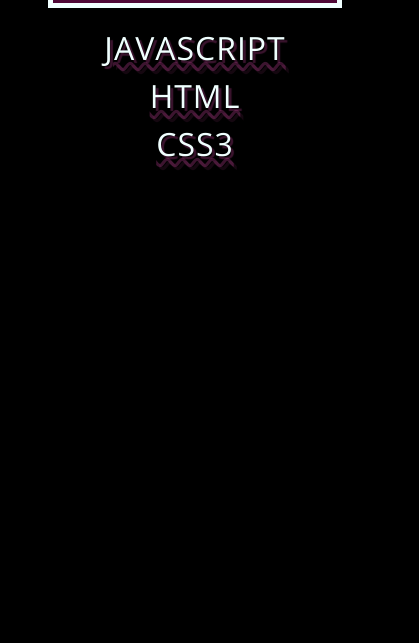
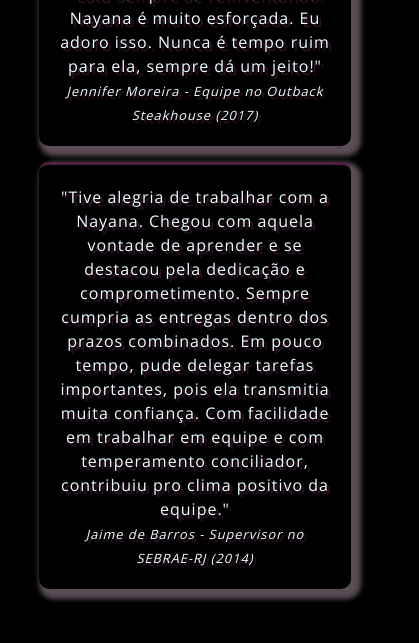
Before and after one commit to NayanaLoivos/CCC-projeto3--portfolio-inicial, a plain HTML site: page index.html in a window 390 px wide. Shown: the part 649-1292 px from the top of the page, 419 px wide, since content can reach past the window. Before the commit the page ends 849 px from the top, so only its background shows below. Drawn offline with nearby package versions, Linux system fonts and the light colour scheme.

Commit message:
Formatação dos depoimentos que substituiram as competências e Formatação da responsividade.

```diff
--- a/index.html
+++ b/index.html
@@ -15,15 +15,44 @@
 
     <header>
         <div class="contanier-da-foto">
-            <img src="foto-nayana-apresentacao.png" alt="Foto Nayana Loivos com o corpo ligeiramente lateral e cabeça ligeiramente inclinada.
+            <img class="contanier-foto"src="foto-portifolio.png" alt="Foto Nayana Loivos com o corpo ligeiramente lateral e cabeça ligeiramente inclinada.
             Possui um blaser de cor preta e uma blusa branca com uma forma de folha repetida por toda a blusa na cor azul.">
-        <h1 class="contanier-titulo">Nayana Loivos</h1>
+            <h1 class="contanier-titulo">Nayana Loivos</h1>
         </div>
-        <ul class="competencias">
-            <li>JavaScript</li>
-            <li>HTML</li>
-            <li>CSS3</li>
-    </ul>
+        <section class="cards-competencias">
+            <div class="column">
+                <div class="card">
+                    <blockquote class="card-content">
+                        <p>"Só tenho a agradecer a Nayana, por ter engrandecido a minha equipe
+                            trazendo sempre ideias criativas, sabendo lidar com problemas difíceis,
+                            e além de ser uma excelente profissional."</p>
+                        <cite class="card-citacao">Fernanda Souza - Gerente no curso Kumon (2018)</cite>
+                    </blockquote>
+                </div>
+            </div>
+            <div class="column">
+                <div class="card">
+                    <blockquote class="card-content">
+                        <p>"Está sempre se reinventando. Nayana é muito esforçada. Eu adoro isso.
+                            Nunca é tempo ruim para ela, sempre dá um jeito!"</p>
+                        <cite class="card-citacao">Jennifer Moreira - Equipe no Outback Steakhouse (2017)</cite>
+                    </blockquote>
+                </div>
+            </div>
+            <div class="column">
+                <div class="card">
+                    <blockquote class="card-content">
+                        <p>"Tive alegria de trabalhar com a Nayana. Chegou com aquela vontade de aprender e se destacou
+                            pela dedicação e comprometimento. Sempre cumpria as entregas dentro dos prazos
+                            combinados. Em pouco tempo, pude delegar tarefas importantes, pois ela transmitia
+                            muita confiança. Com facilidade em trabalhar em equipe e com temperamento conciliador,
+                            contribuiu pro clima positivo da equipe."</p>
+                        <cite class="card-citacao">Jaime de Barros - Supervisor no SEBRAE-RJ (2014)</cite>
+                    </blockquote>
+                </div>
+            </div>
+            </section>
+
     </header>
 </body>
 </html>
--- a/style.css
+++ b/style.css
@@ -1,36 +1,65 @@
 html {
   font-family: "Open Sans", sans-serif;
   background-color: #000000;
+  margin: 10%;
 }
 
-body {
-  margin: 2rem 2rem;
-}
 
 .contanier-da-foto {
-    background: #e0189e59;
   border: 5px solid azure;
   padding: 1rem;
   position: relative;
-    margin: 5%;
+  border-radius: 10px;
+  box-shadow: 0px 5px 5px 5px #ffdbf359;
 }
 
-.contanier-titulo, .competencias {
+.contanier-foto {
+  width: 50%;
+}
+
+.contanier-titulo, .card-content {
     color: azure;
-    font-size: 2rem;
+    font-size: 1rem;
     line-height: 1.5;
     letter-spacing: 0.0625rem;
-    text-transform: uppercase;
-    text-align: center;
     text-shadow: 3px 3px 1px #ad388659;
 
 }
 
 .contanier-titulo {
-  text-decoration: underline wavy #a17de459;
+  text-decoration: underline wavy #ad388659;
+  font-size: 2rem;
+  text-transform: uppercase;
+  text-align: center;
 
 }
-.competencias {
-  text-decoration: underline wavy #ad388659;
+.card-citacao {
+  font-style: italic;
+  font-size: 0.8rem;
 
 }
+.card-content {
+  text-align: center;
+  column-gap: 20px;
+  align-items: center;
+}
+
+.card {
+  width: 100%;
+  padding: 20px 20px 20px;
+  margin: 5% 0% 5% 0%;
+  box-sizing: border-box;
+  border: 60px;
+  box-shadow: 5px 5px 5px 5px #ffdbf359;
+  border-top: solid 3px #eb56b959;
+  border-radius: 10px;
+}
+
+@media screen and (min-width:420px) {
+  body {
+    margin:5%;
+  }
+  .contanier-titulo {
+    white-space: nowrap;
+  }
+}
```
Also changed, not shown: foto-nayana-apresentacao.png (deleted), foto-portifolio.png (added). Lines whose indentation alone changed are shown as unchanged.
